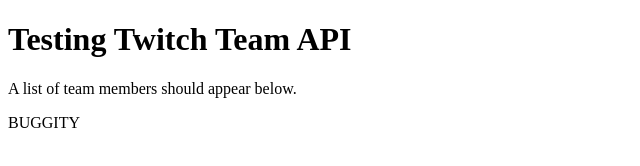
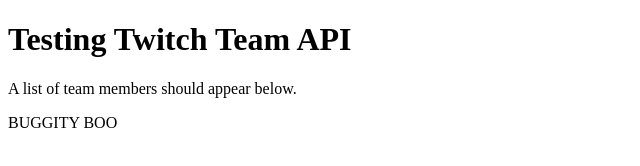
Before and after one commit to RabydPanda/RabydPanda.github.io, a plain HTML site: page index.html in a window 1280 px wide. Shown: the full height of the page, 0-640 px from the left. Drawn offline with nearby package versions, Linux system fonts and the light colour scheme.

Commit message:
Update index.html

```diff
--- a/index.html
+++ b/index.html
@@ -14,7 +14,7 @@
 <div id="team-members"></div>
 <script>
 	$(document).ready(function(){
-		$("#team-members").append("BUGGITY")
+		$("#team-members").append("BUGGITY BOO")
 	})
 </script>
 </body>
```
